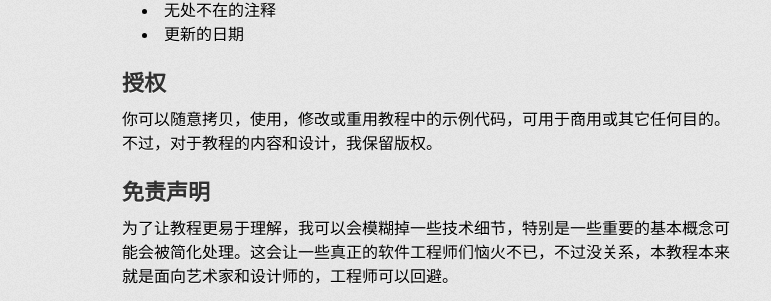
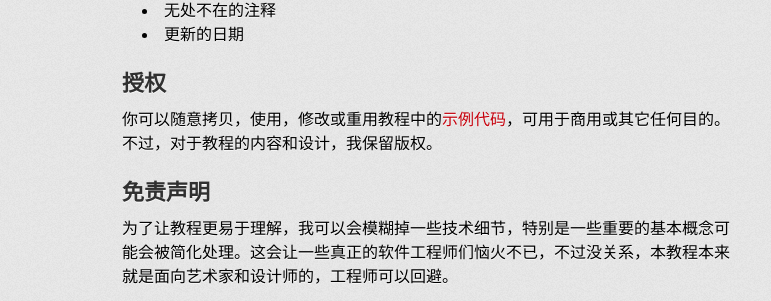
Before and after one commit to pkuwwt/d3-tutorial-cn, a Jekyll site: the page built from 01-about.md, in a window 1280 px wide. Shown: the part 1132-1433 px from the top of the page, without its empty margins (208-979 px from the left). Built offline with Jekyll 4.4.1, drawn with Linux system fonts in a browser that asks for light colours; some of the changed lines change nothing that is shown.

Commit message:
modified:   01-about.md

```diff
--- a/01-about.md
+++ b/01-about.md
@@ -43,7 +43,7 @@ D3使用了高级JavaScript技术，所以学习D3意味着需要较多的JavaSc
   - 更新的日期
 
 ## 授权
-你可以随意拷贝，使用，修改或重用教程中的示例代码，可用于商用或其它任何目的。不过，对于教程的内容和设计，我保留版权。
+你可以随意拷贝，使用，修改或重用教程中的[示例代码](https://github.com/alignedleft/d3-book/)，可用于商用或其它任何目的。不过，对于教程的内容和设计，我保留版权。
 
 ## 免责声明
 为了让教程更易于理解，我可以会模糊掉一些技术细节，特别是一些重要的基本概念可能会被简化处理。这会让一些真正的软件工程师们恼火不已，不过没关系，本教程本来就是面向艺术家和设计师的，工程师可以回避。
```
